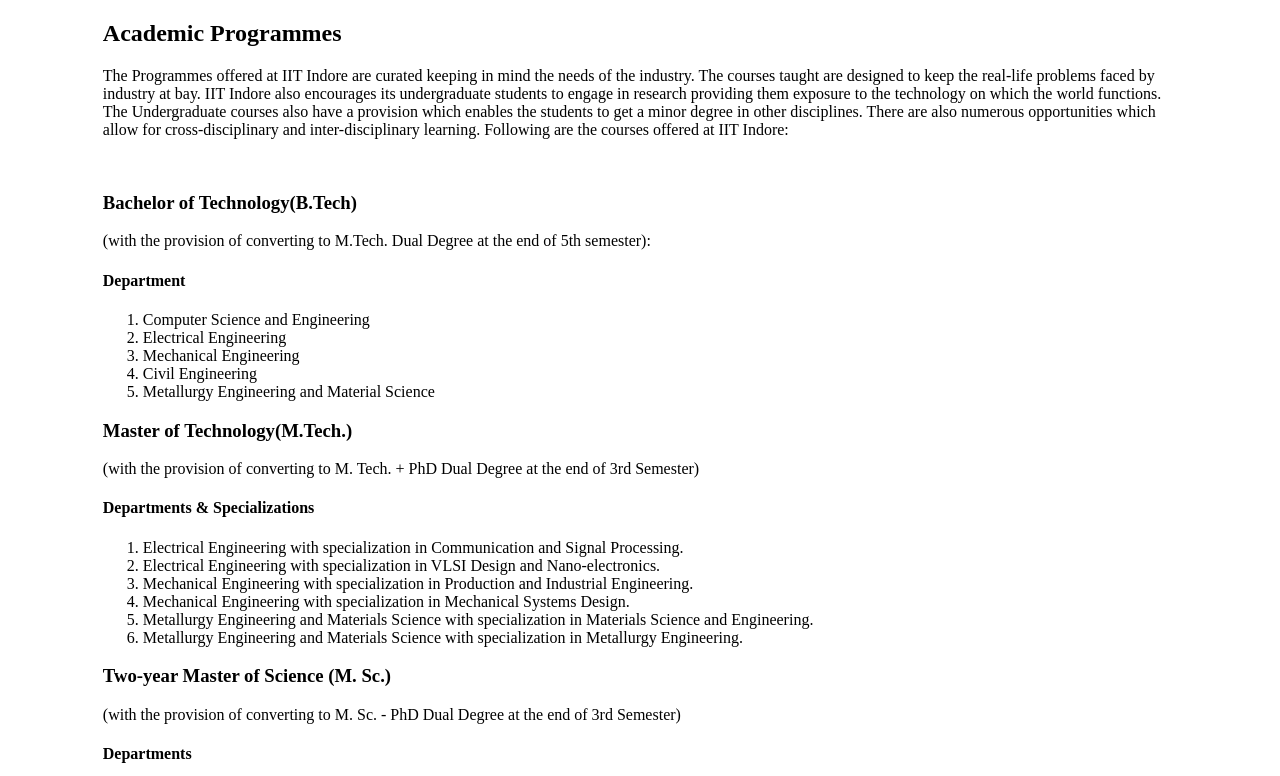
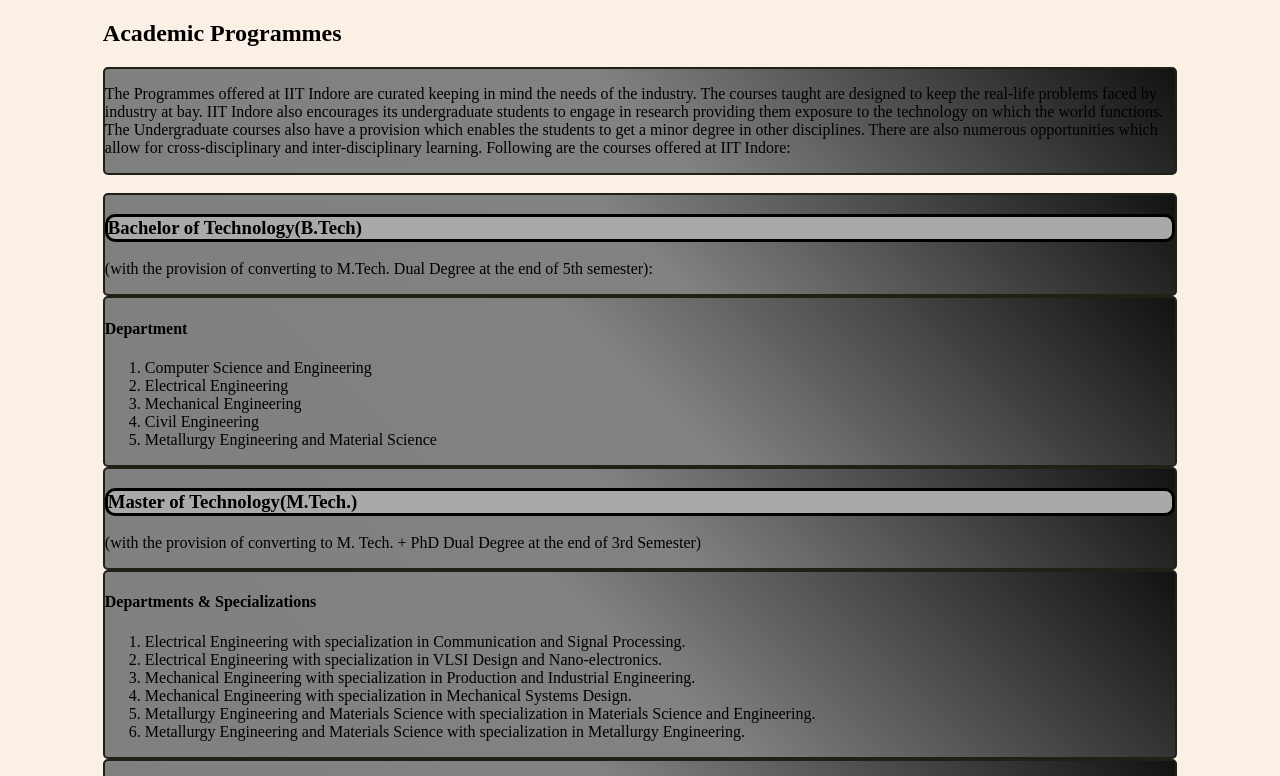
Before and after one commit to Diwakar10091511/IITI-code, a plain HTML site: page index.html in a window 1280 px wide. Shown: the top 776 px of the page. Drawn offline with Linux system fonts and the light colour scheme.

Commit message:
changes is css

```diff
--- a/style.css
+++ b/style.css
@@ -1,4 +1,19 @@
 .parent{
 	width:85%;
 	margin:auto;
+
 }
+.container{
+	border:solid 2px #202014;
+	border-radius:5px;
+	background:linear-gradient(45deg,#808080,#828282,#121212);
+}
+ body{
+	 background-color:linen;
+ }
+ h3{
+	 border:solid 3px Black;
+	 border-radius: 10px;
+	 padding: 10 px;
+	 background-color:darkGrey;
+ }
```
